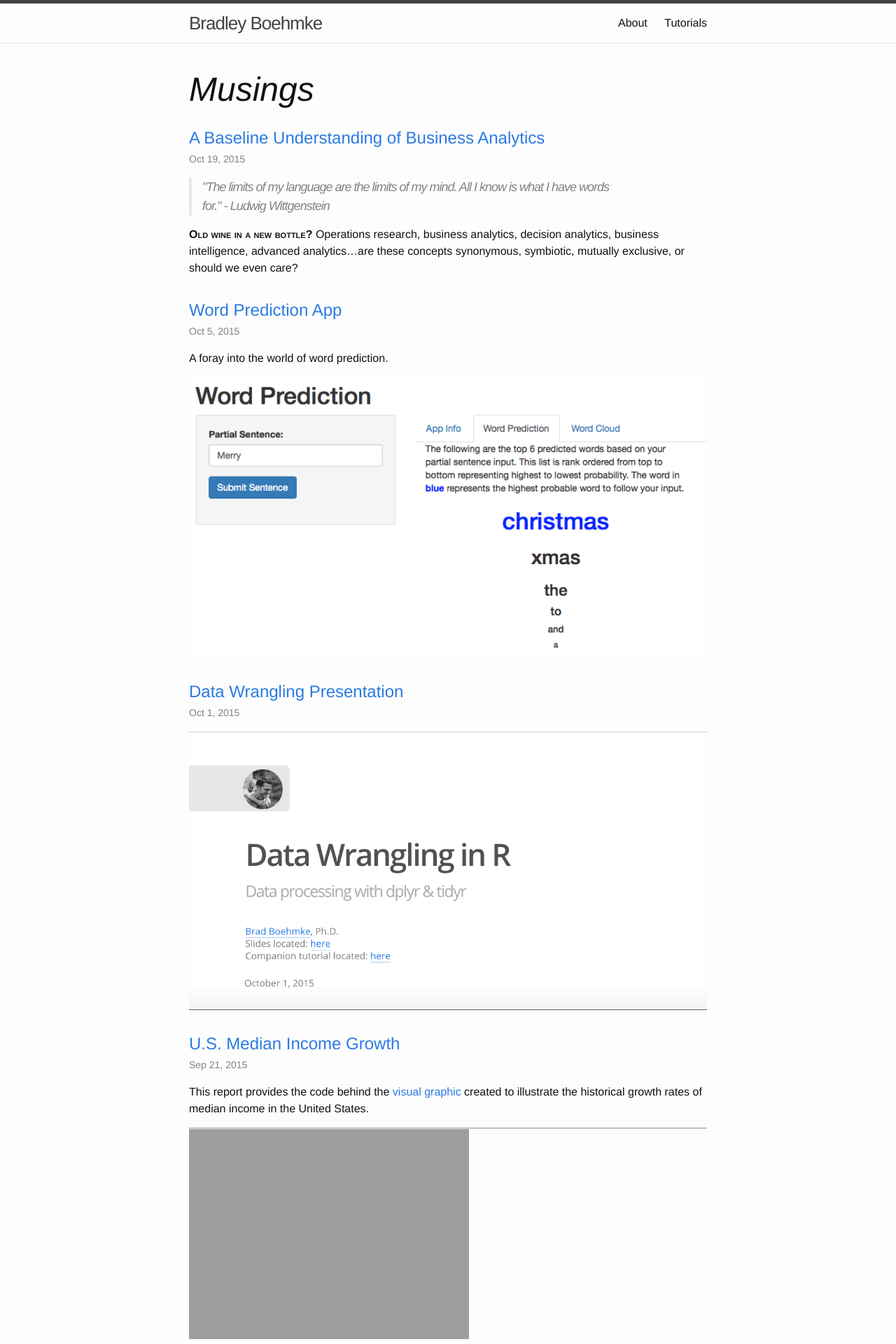
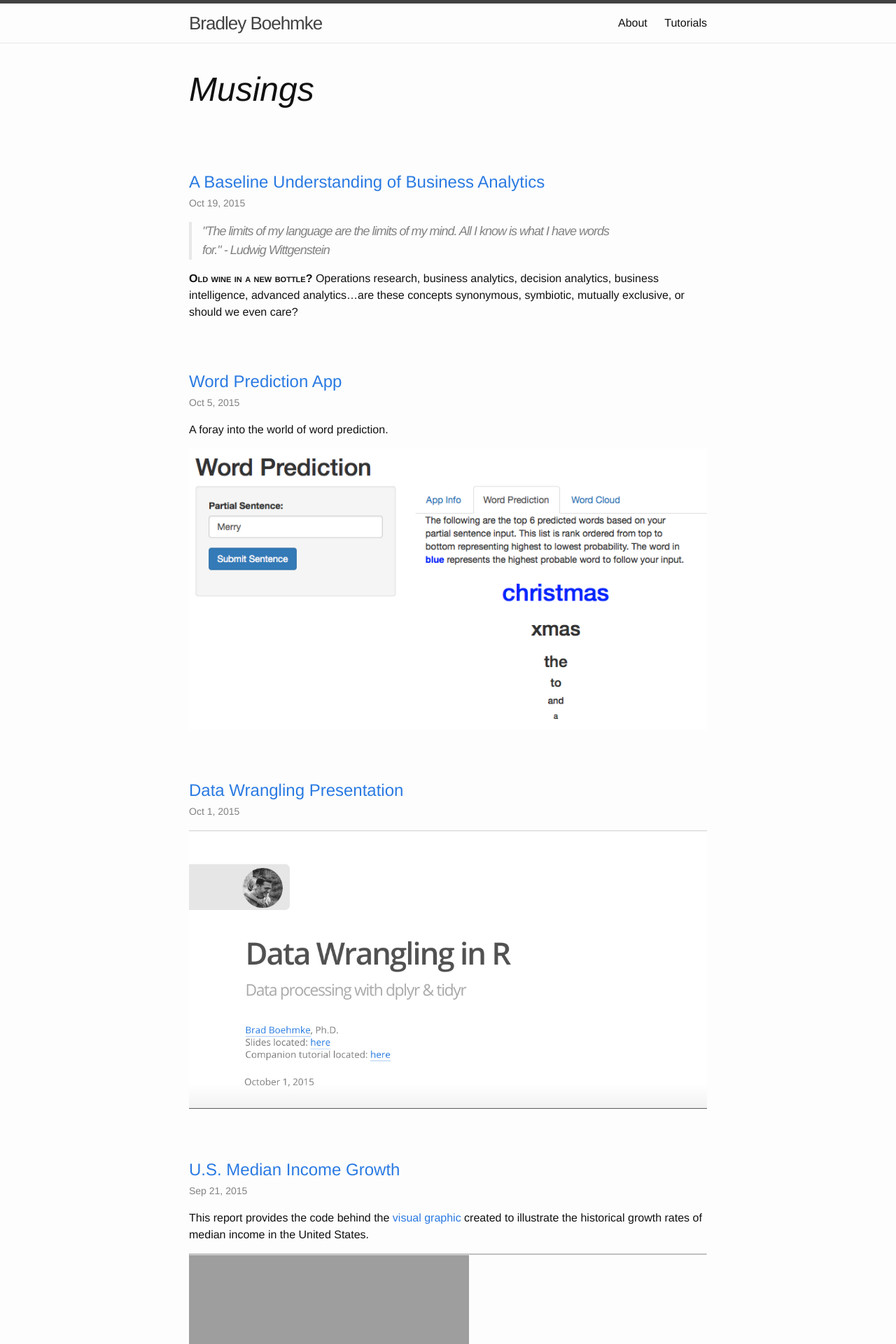
Before and after one commit to bradleyboehmke/bradleyboehmke, a Jekyll site: the page built from index.html, in a window 1280 px wide. Shown: the top 1920 px of the page at 70% size. Built offline with Jekyll 4.4.1, drawn with Linux system fonts in a browser that asks for light colours.

Commit message:
Update index.html

```diff
--- a/index.html
+++ b/index.html
@@ -10,7 +10,13 @@ layout: default
 
 <em><font size="8">Musings</font></em>
 
-<br>
+<p>
+  <br>
+</p>
+
+<p>
+  <br>
+</p>
 
   <ul class="post-list">
     {% for post in site.posts %}
@@ -23,6 +29,7 @@ layout: default
         </p>
         <p>
         {{ post.excerpt }}
+        <br>
         </p>
       </li>
     {% endfor %}
```
